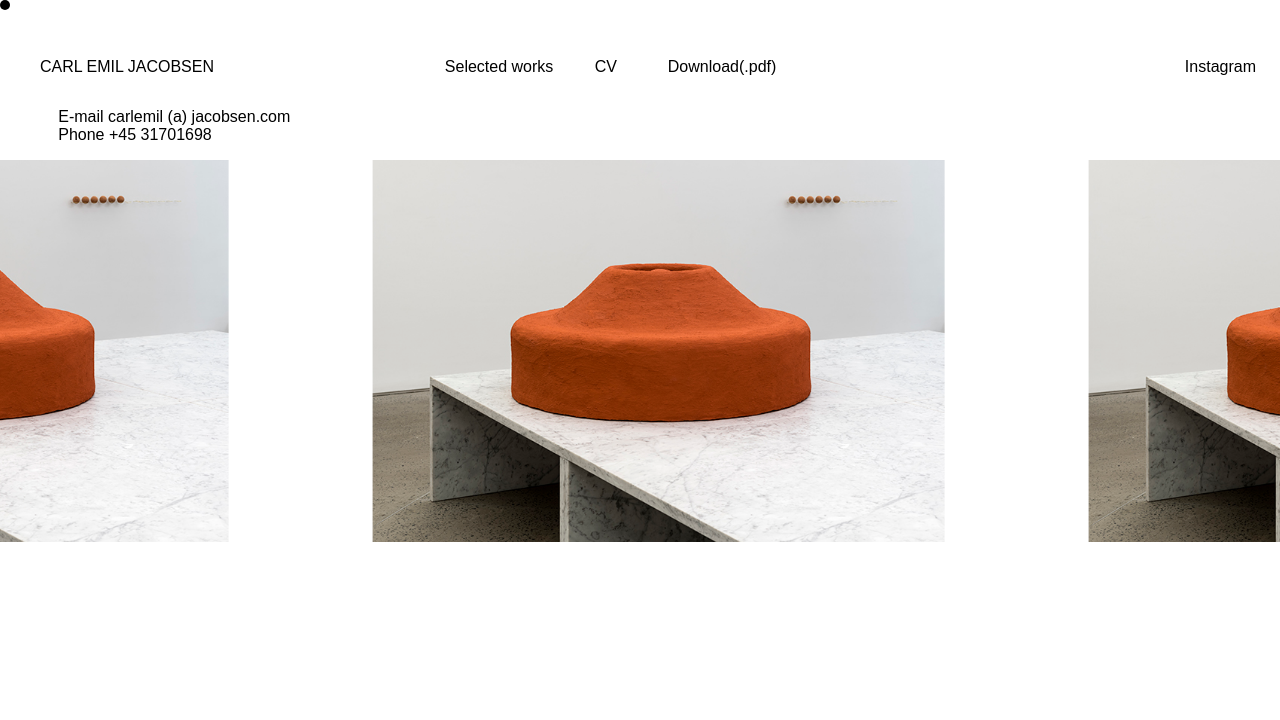
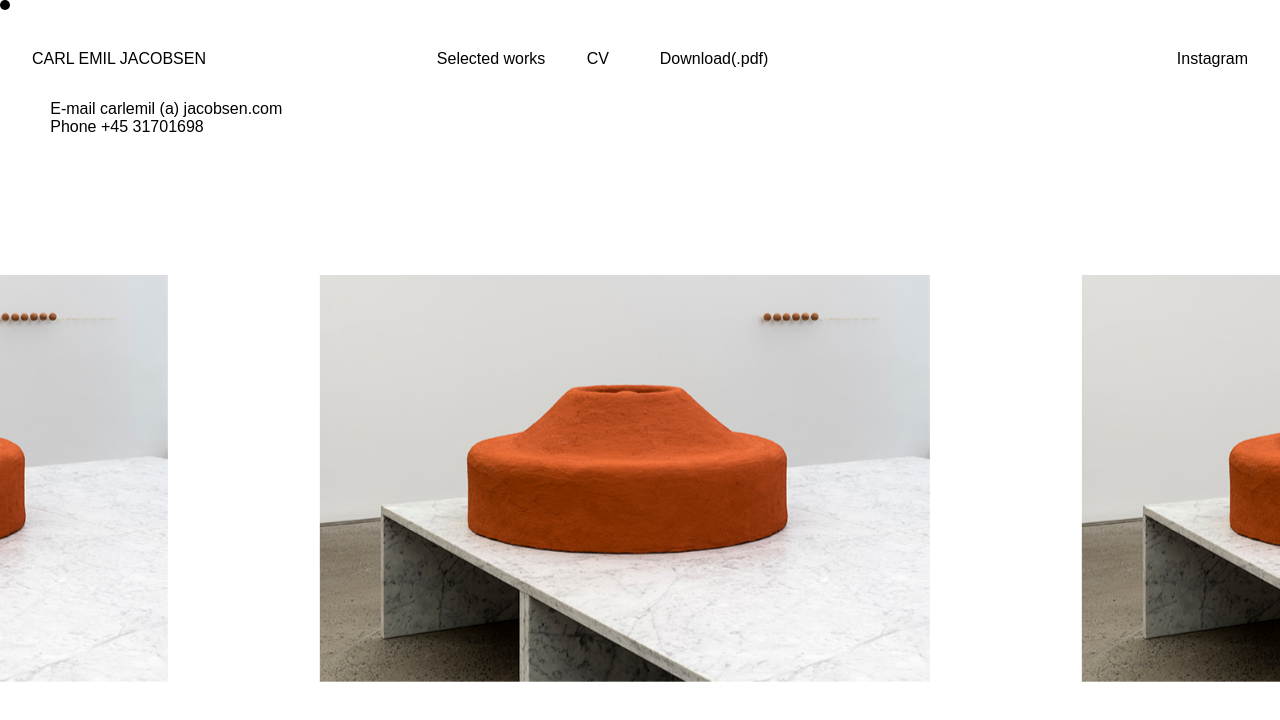
Before and after one commit to Wryth/cej_portfolio, a React (Create React App) app: page /#/archive in a window 1280 px wide. Shown: the top 720 px of the page. Built offline with nearby package versions, Linux system fonts and the light colour scheme.

Commit message:
body and root position.

```diff
--- a/public/index.html
+++ b/public/index.html
@@ -26,6 +26,7 @@
   </head>
   <body>
     <noscript>You need to enable JavaScript to run this app.</noscript>
+
     <div id="root"></div>
    <!--<div id="custom-cursor" /> -->
     <!--
--- a/src/components/App.css
+++ b/src/components/App.css
@@ -4,5 +4,5 @@
     margin: 0;
     left: 0;
     top: 0;
-    position: relative;
+
 }
--- a/src/components/exampleReact/SlickDemo.css
+++ b/src/components/exampleReact/SlickDemo.css
@@ -3,7 +3,6 @@
     height: auto;
     margin-left: auto;
     margin-right: auto;
-
 }
 
 .itemContainer{
@@ -12,9 +11,16 @@
 
 .slick-slider.slick-initialized{
     position: fixed;
-    height: 100%;
     width: 100%;
     left: 0;
     margin: 0;
-    overflow: hidden;
 }
+
+
+@media (min-width:960px) {
+    .slick-slider.slick-initialized{
+        top: 60%;
+        -ms-transform: translateY(-50%);
+        transform: translateY(-50%);
+    }
+}
--- a/src/components/exampleReact/SlickDemo.js
+++ b/src/components/exampleReact/SlickDemo.js
@@ -35,9 +35,9 @@ class SimpleSlider extends React.Component {
   render() {
     var settings = {
       infinite: true,
-      slidesToShow: 1.65,
-      centerMode: true,
+      slidesToShow: 1.68,
       speed: 500,
+      centerMode: false,
       arrow: false
     };
 
--- a/src/components/myHeader.css
+++ b/src/components/myHeader.css
@@ -13,7 +13,6 @@
 
 .MyHeaderContainer{
     background-color: white;
-    height: 5%; /*fixed eller prosent? */
     width: 100%;
     overflow: auto; /*Adjusts element size depending on child size. */
 }
--- a/src/components/myMenu.css
+++ b/src/components/myMenu.css
@@ -8,6 +8,7 @@
     height: 100%;
     width: 100%;
     float: right;
+    cursor: none;
 }
 
 .menuOption{
--- a/src/index.css
+++ b/src/index.css
@@ -1,14 +1,14 @@
-body {
+body, html {
   font-family: Arial, Helvetica, sans-serif;
   -webkit-font-smoothing: antialiased;
   -moz-osx-font-smoothing: grayscale;
   background-color: white;
-  /*cursor: url(img/circle1.png) 32 32, auto;*/
-  cursor: pointer;
   height: 100%;
   width: 100%;
-  position: relative;
+  margin: 0;
+  cursor: none;
 }
+
 
 /*Global on hover change text font */
 button:hover,
@@ -23,7 +23,7 @@ button:hover,
 .menu-item:hover,
 body:hover{
  /* cursor: url(img/Dot.png) 32 32, auto;*/
- /*cursor: none;*/
+ cursor: none;
 }
 
 #root{
```
